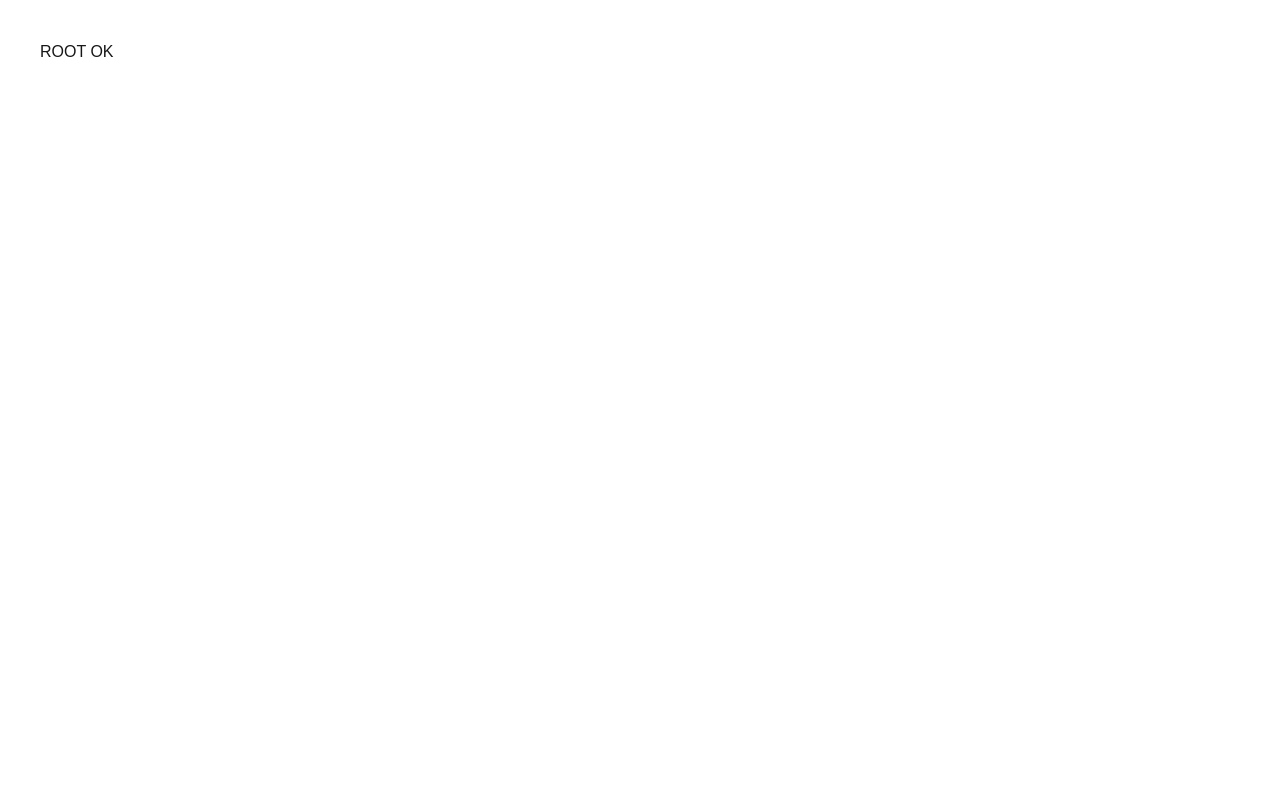
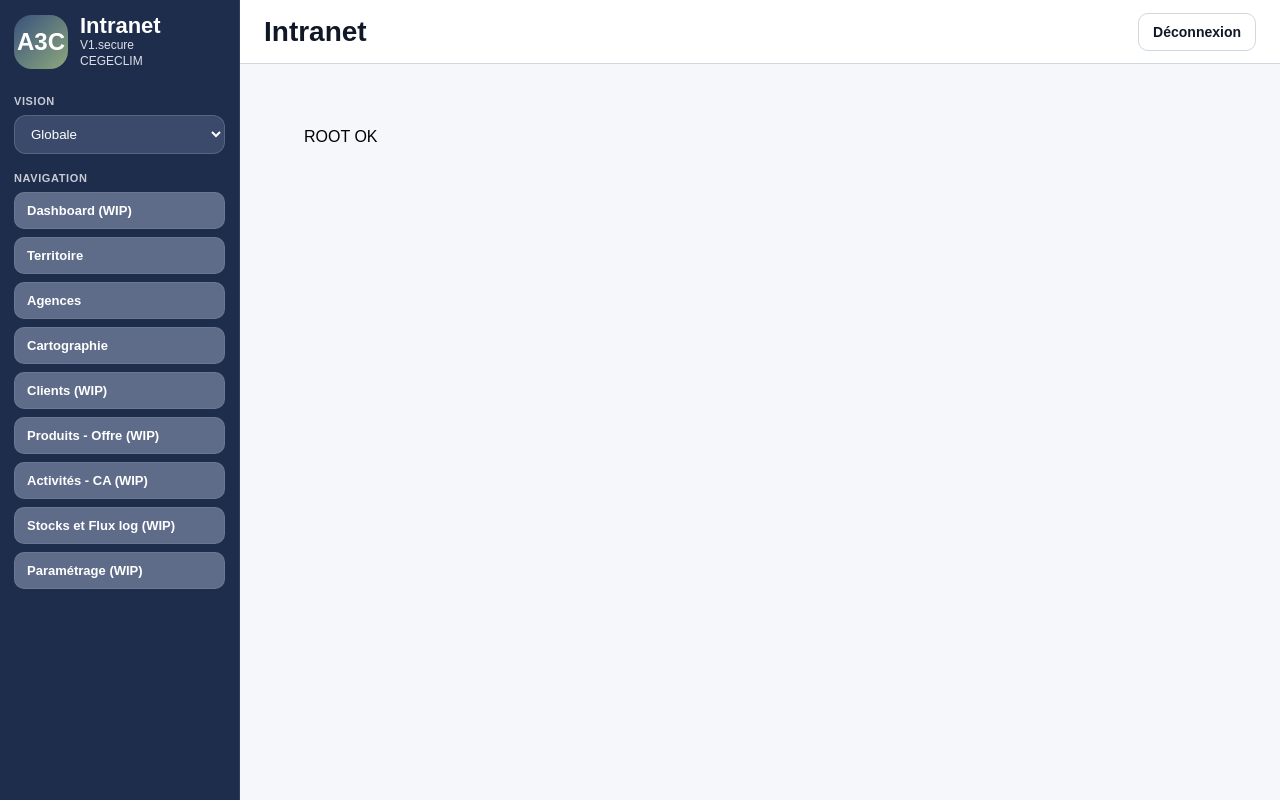
Before and after one commit to Arnaud851500/Cegeclim-by-A3C, a Next.js app: page / in a window 1280 px wide. Built offline with nearby package versions, Linux system fonts and the light colour scheme; no server answers.

Commit message:
Retour nominal

```diff
--- a/app/layout.tsx
+++ b/app/layout.tsx
@@ -1,13 +1,233 @@
-import './globals.css'
+'use client'
+
+import { usePathname, useRouter } from 'next/navigation'
+import { supabase } from '@/lib/supabaseClient'
 
 export default function RootLayout({
   children,
 }: {
   children: React.ReactNode
 }) {
+  const router = useRouter()
+  const pathname = usePathname()
+
+  const menu = [
+    { label: 'Dashboard (WIP)', path: '/dashboard' },
+    { label: 'Territoire', path: '/territoire' },
+    { label: 'Agences', path: '/agences' },
+    { label: 'Cartographie', path: '/cartographie' },
+    { label: 'Clients (WIP)', path: '/clients' },
+    { label: 'Produits - Offre (WIP)', path: '/produits' },
+    { label: 'Activités - CA (WIP)', path: '/activites' },
+    { label: 'Stocks et Flux log (WIP)', path: '/stocks' },
+    { label: 'Paramétrage (WIP)', path: '/parametrage' },
+  ]
+
+  const getPageTitle = () => {
+    const found = menu.find((item) => item.path === pathname)
+    if (found) return found.label
+    if (pathname === '/login') return 'Connexion'
+    return 'Intranet'
+  }
+
+  const handleLogout = async () => {
+    await supabase.auth.signOut()
+    router.replace('/login')
+  }
+
+  const isLoginPage = pathname === '/login'
+
+  if (isLoginPage) {
+    return (
+      <html lang="fr">
+        <body style={{ margin: 0, fontFamily: 'Arial, sans-serif', background: '#f5f7fa' }}>
+          {children}
+        </body>
+      </html>
+    )
+  }
+
   return (
     <html lang="fr">
-      <body>{children}</body>
+      <body style={{ margin: 0, fontFamily: 'Arial, sans-serif' }}>
+        <div style={appShellStyle}>
+          <aside style={sidebarStyle}>
+            <div style={logoBlockStyle}>
+              <div style={logoCircleStyle}>A3C</div>
+              <div>
+                <div style={brandTitleStyle}>Intranet</div>
+                <div style={brandSubStyle}>V1.secure</div>
+                <div style={brandSubStyle}>CEGECLIM</div>
+              </div>
+            </div>
+
+            <div style={{ marginTop: 18 }}>
+              <div style={sectionTitleStyle}>VISION</div>
+              <select style={selectStyle} defaultValue="Globale">
+                <option>Globale</option>
+              </select>
+            </div>
+
+            <div style={{ marginTop: 18, flex: 1, overflowY: 'auto' }}>
+              <div style={sectionTitleStyle}>NAVIGATION</div>
+
+              {menu.map((item) => {
+                const isActive = pathname === item.path
+
+                return (
+                  <button
+                    key={item.path}
+                    onClick={() => router.push(item.path)}
+                    style={{
+                      ...menuButtonStyle,
+                      background: isActive ? '#4a5878' : '#5f6c89',
+                      border: isActive ? '1px solid #aab6cf' : '1px solid rgba(255,255,255,0.08)',
+                    }}
+                  >
+                    {item.label}
+                  </button>
+                )
+              })}
+            </div>
+          </aside>
+
+          <div style={contentWrapperStyle}>
+            <header style={topBarStyle}>
+              <div style={topBarTitleStyle}>{getPageTitle()}</div>
+
+              <button onClick={handleLogout} style={logoutButtonStyle}>
+                Déconnexion
+              </button>
+            </header>
+            <main style={contentStyle}>{children}</main>
+          </div>
+        </div>
+      </body>
     </html>
   )
 }
+
+const appShellStyle: React.CSSProperties = {
+  display: 'flex',
+  height: '100vh',
+  background: '#f5f7fa',
+}
+
+const sidebarStyle: React.CSSProperties = {
+  width: 240,
+  background: '#1f2d4d',
+  color: '#ffffff',
+  padding: 14,
+  display: 'flex',
+  flexDirection: 'column',
+  boxSizing: 'border-box',
+  borderRight: '1px solid rgba(255,255,255,0.08)',
+}
+
+const logoBlockStyle: React.CSSProperties = {
+  display: 'flex',
+  alignItems: 'center',
+  gap: 12,
+  marginBottom: 8,
+}
+
+const logoCircleStyle: React.CSSProperties = {
+  width: 54,
+  height: 54,
+  borderRadius: 18,
+  background: 'linear-gradient(135deg, #39527d 0%, #8da87d 100%)',
+  display: 'flex',
+  alignItems: 'center',
+  justifyContent: 'center',
+  fontWeight: 800,
+  fontSize: 24,
+  color: '#ffffff',
+  flexShrink: 0,
+}
+
+const brandTitleStyle: React.CSSProperties = {
+  fontSize: 22,
+  fontWeight: 800,
+  lineHeight: 1.1,
+}
+
+const brandSubStyle: React.CSSProperties = {
+  fontSize: 12,
+  opacity: 0.85,
+  lineHeight: 1.3,
+}
+
+const sectionTitleStyle: React.CSSProperties = {
+  fontSize: 11,
+  fontWeight: 700,
+  letterSpacing: 0.6,
+  opacity: 0.75,
+  marginBottom: 8,
+}
+
+const selectStyle: React.CSSProperties = {
+  width: '100%',
+  padding: '10px 12px',
+  borderRadius: 12,
+  border: '1px solid rgba(255,255,255,0.15)',
+  background: '#3b4a6a',
+  color: '#ffffff',
+  outline: 'none',
+  boxSizing: 'border-box',
+}
+
+const menuButtonStyle: React.CSSProperties = {
+  width: '100%',
+  padding: '10px 12px',
+  marginBottom: 8,
+  borderRadius: 10,
+  color: '#ffffff',
+  cursor: 'pointer',
+  textAlign: 'left',
+  fontWeight: 700,
+  fontSize: 13,
+  boxSizing: 'border-box',
+}
+
+const contentWrapperStyle: React.CSSProperties = {
+  flex: 1,
+  display: 'flex',
+  flexDirection: 'column',
+  minWidth: 0,
+  background: '#f5f7fa',
+}
+
+const topBarStyle: React.CSSProperties = {
+  height: 64,
+  display: 'flex',
+  alignItems: 'center',
+  justifyContent: 'space-between',
+  padding: '0 24px',
+  background: '#ffffff',
+  borderBottom: '1px solid #d0d7de',
+  boxSizing: 'border-box',
+}
+
+const topBarTitleStyle: React.CSSProperties = {
+  fontSize: 28,
+  fontWeight: 800,
+  color: '#101828',
+}
+
+const logoutButtonStyle: React.CSSProperties = {
+  padding: '10px 14px',
+  borderRadius: 10,
+  border: '1px solid #d0d7de',
+  background: '#ffffff',
+  color: '#101828',
+  cursor: 'pointer',
+  fontWeight: 700,
+  fontSize: 14,
+}
+
+const contentStyle: React.CSSProperties = {
+  flex: 1,
+  padding: 24,
+  overflow: 'auto',
+  boxSizing: 'border-box',
+}
```
